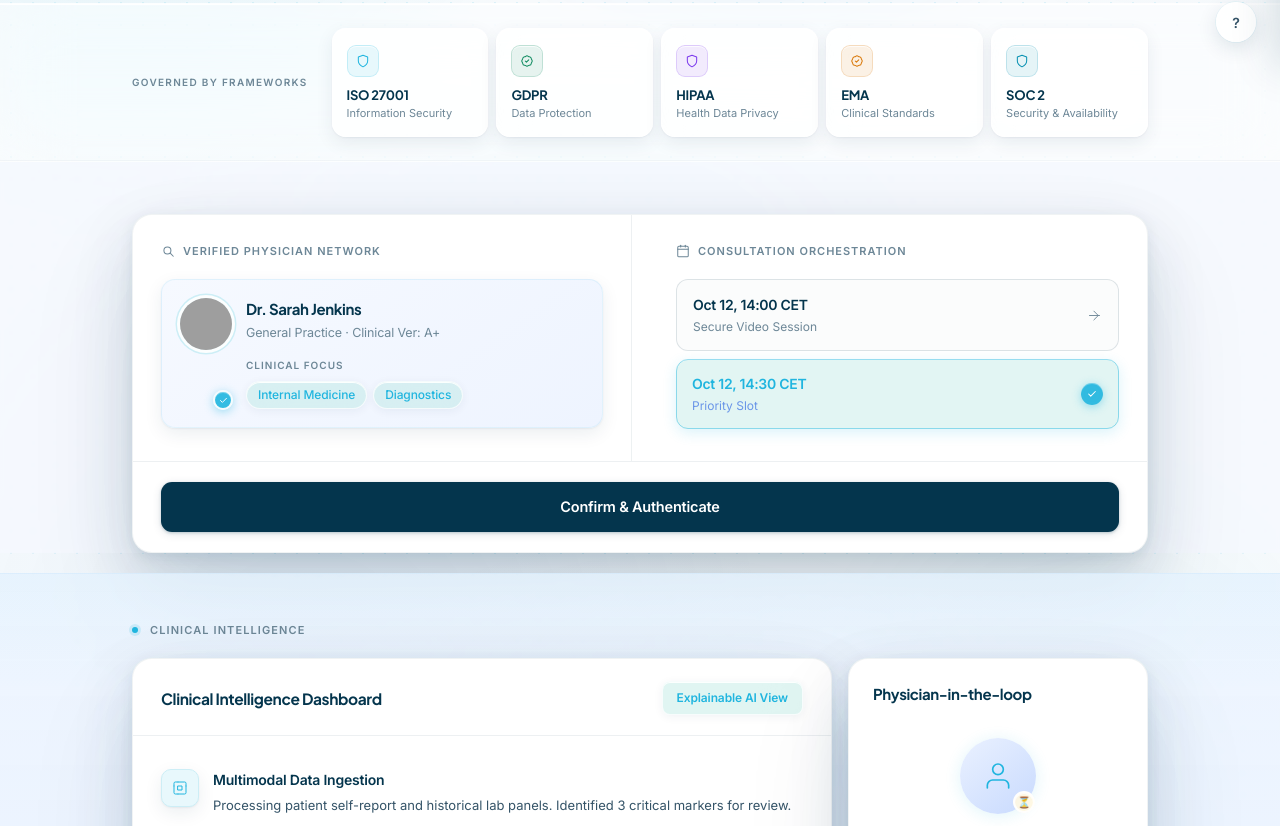
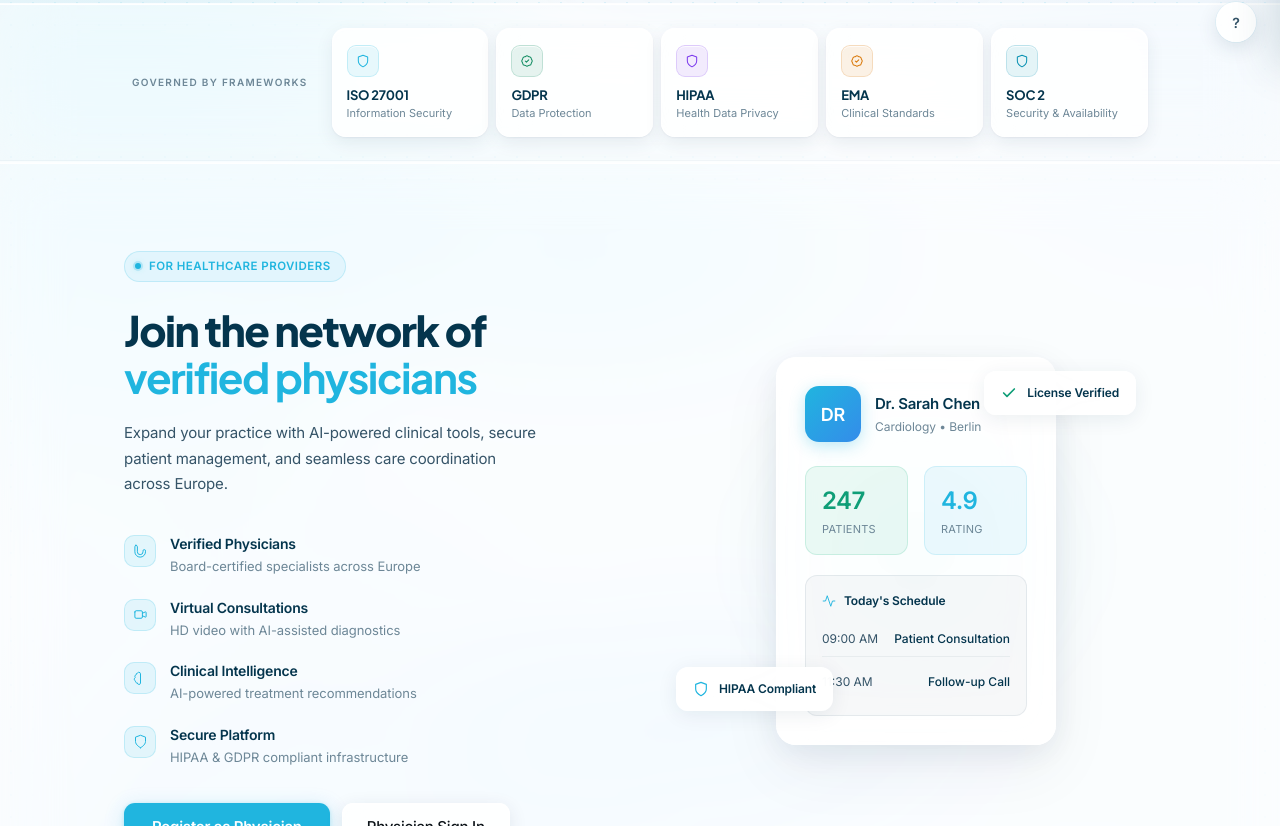
Before and after one commit to azm-nexus-ai/qarevo-platform-web, a Next.js app: page / in a window 1280 px wide. Shown: the part 734-1560 px from the top of the page. Built offline with nearby package versions, Linux system fonts and the light colour scheme; grey boxes are pictures that could not be loaded.

Commit message:
feat: integrate PhysicianSection into landing page layout

```diff
--- a/components/marketing/LandingPage.tsx
+++ b/components/marketing/LandingPage.tsx
@@ -9,6 +9,7 @@ import NavigationBar from '@/components/layout/NavigationBar'
 import Footer from '@/components/layout/Footer'
 import HeroSection from '@/components/sections/HeroSection'
 import ComplianceSection from '@/components/sections/ComplianceSection'
+import PhysicianSection from '@/components/sections/PhysicianSection'
 import PhysicianConsultationSection from '@/components/sections/PhysicianConsultationSection'
 import DashboardSection from '@/components/sections/DashboardSection'
 
@@ -77,6 +78,7 @@ export default function LandingPage() {
       <main id="main-content">
         <HeroSection />
         <ComplianceSection />
+        <PhysicianSection />
         <PhysicianConsultationSection />
         <DashboardSection />
       </main>
```
